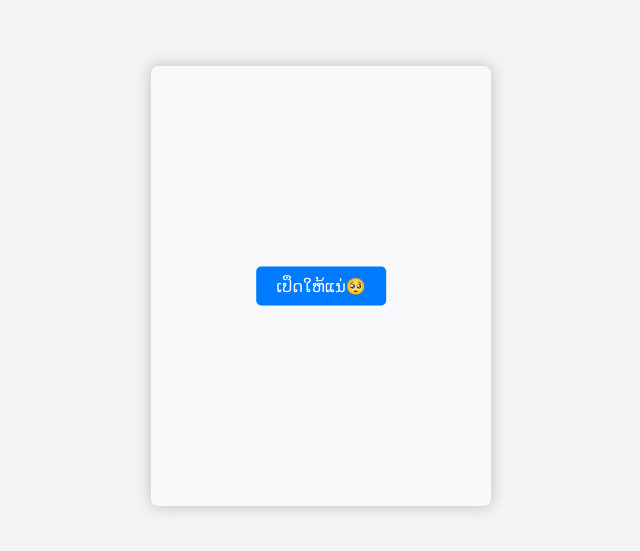
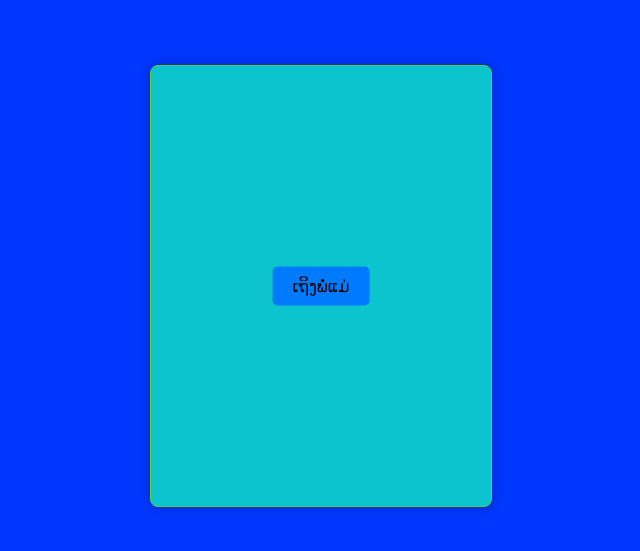
Before and after one commit to phakapi/phakapi, a plain HTML site: page index.html in a window 1280 px wide. Shown: the part 135-686 px from the top of the page, without its empty margins (340-980 px from the left). Drawn offline with Linux system fonts and the light colour scheme.

Commit message:
first commit

```diff
--- a/index.html
+++ b/index.html
@@ -4,7 +4,8 @@
 <head>
     <meta charset="UTF-8">
     <meta name="viewport" content="width=device-width, initial-scale=1.0">
-    <title>หำบ่ใหย่ห้ามเข้า</title>
+    <title>ຄຳອວຍພອນຈາກລູກ
+    </title>
 
     <link rel="shortcut icon" href="./Dimensions_ 1.png" type="image/x-icon">
     <style>
@@ -12,7 +13,7 @@
             font-family: 'Arial', sans-serif;
             margin: 0;
             padding: 0;
-            background-color: #f4f4f4;
+            background-color: #0037ff;
             display: flex;
             justify-content: center;
             align-items: center;
@@ -44,10 +45,10 @@
             width: 100%;
             height: 100%;
             backface-visibility: hidden;
-            border: 1px solid #ddd;
+            border: 1px solid #5fd225;
             border-radius: 8px;
             box-shadow: 0 0 15px rgba(0, 0, 0, 0.2);
-            background: #fff;
+            background: #64cd28;
             padding: 20px;
         }
 
@@ -56,7 +57,7 @@
             justify-content: center;
             align-items: center;
             text-align: center;
-            background: #f8f9fa;
+            background: #0cc4ce;
             color: #333;
         }
 
@@ -67,12 +68,12 @@
             justify-content: center;
             align-items: center;
             text-align: center;
-            background: #e9ecef;
+            background: #04f2ea;
             color: #333;
         }
 
         .letter-back h1 {
-            color: #007bff;
+            color: #000000;
             margin-bottom: 10px;
         }
 
@@ -83,7 +84,7 @@
             transform: translate(-50%, -50%);
             padding: 10px 20px;
             background-color: #007bff;
-            color: #fff;
+            color: #000000;
             border: none;
             border-radius: 5px;
             cursor: pointer;
@@ -101,12 +102,17 @@
     <div class="letter-container">
         <div class="letter" id="letter">
             <div class="letter-side letter-front">
-                <button class="letter-button" onclick="openLetter()">ເປຶດໃຫ້ແນ່🥺</button>
+                <button class="letter-button" onclick="openLetter()">ເຖິງພໍ່ແມ່</button>
+
             </div>
             <div class="letter-side letter-back">
-                <h1>ฟากหาแฟนเก่า</h1>
-                <p>ไปจากชั้นได้แล้ววววว </p>
-                <p>ຂໍໃຫ້ມີສູຂະພາບແຂງແຮງມີຄວາມສູກຈະຫລອດໄປ</p>
+                <h1>ນີ້ແມ່ນຄຳອວຍພອນຈາກລູກ</h1>
+                <p> ລູກຂໍໃຫ້ອີ່ພໍ່ອີ່ແມ່ມີແຕ່ຄວາມສຸກຮັກກັນໄປດົນໆ
+                    ລູກຮູ້ວ່າໂຕລູກເອງເປັນຄົນທີ່ບໍ່ໄດ້ດີເດັ່ນ
+                    ແຕ່ລູກກະສິພະຍາຍາມຊອກຮູ້ຫາຮຽນ
+                    ເພື່ອໃນອານາຄົດຈະເຮັດໃຫ້ພໍ່ແມ່ຢູ່ສະບາຍ
+                    ບໍ່ຕ້ອງຕາກລົມຕາກຝົນລູກຢາກຂໍພໍ່ກັບແມ່ຢູ່ນຳລູກໄປດົນໆ</p>
+                <p>ສຸດທ້າຍນີ້ລູກຂໍໃຫ້ພໍ່ກັບແມ່ສຸກຂະພາບແຂງແຮງມີຄວາມສຸກຕະຫຼອດໄປ</p>
 
             </div>
         </div>
```
